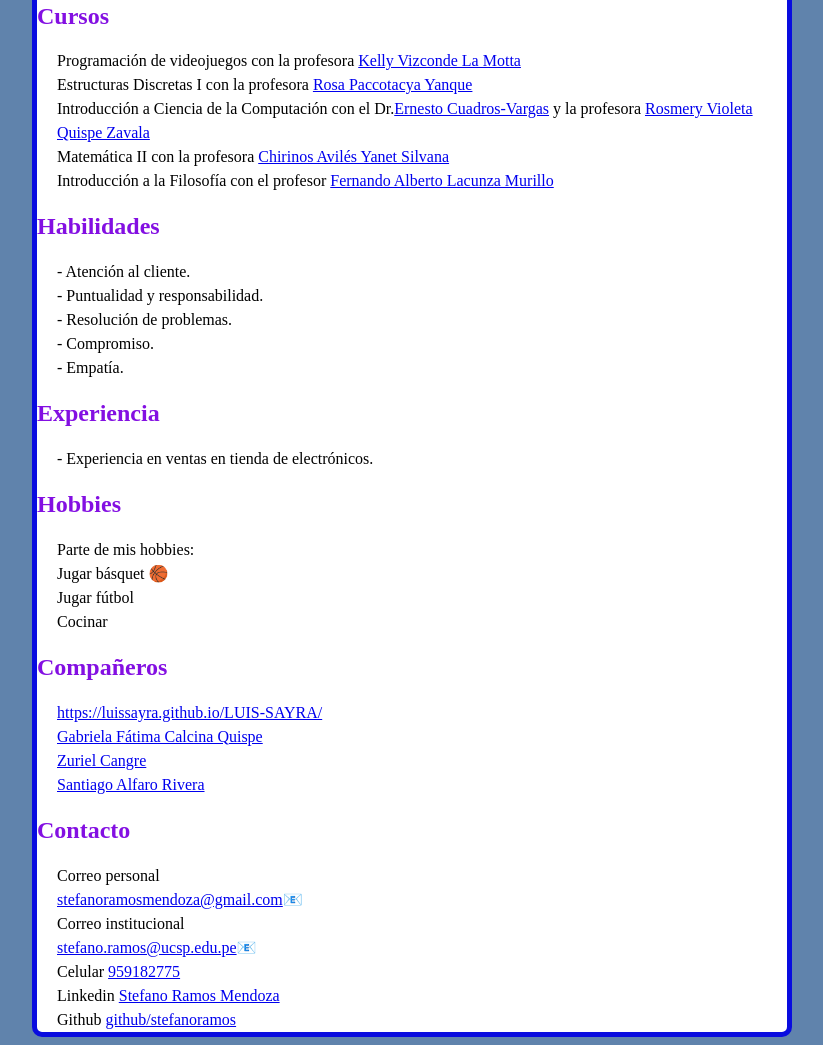
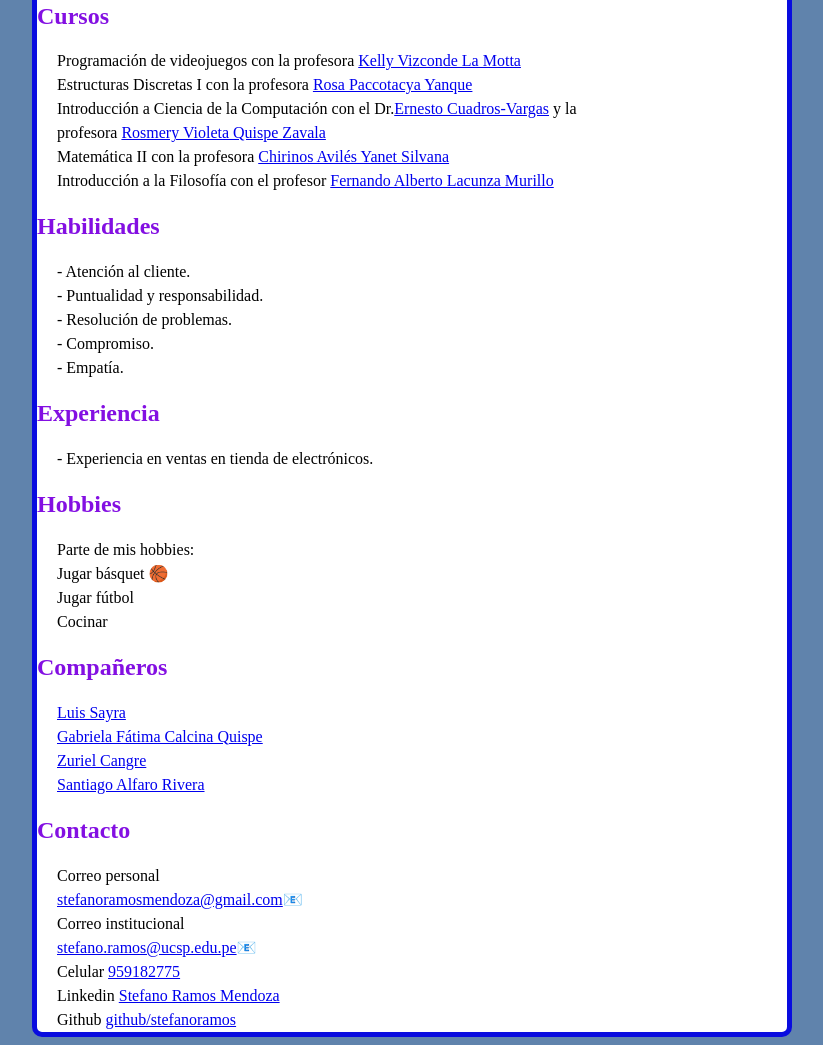
Before and after one commit to stefanoramos-gif/Stefano, a plain HTML site: page index.html in a window 1280 px wide. Shown: the part 539-1584 px from the top of the page, without its empty margins (228-1051 px from the left). Drawn offline with Linux system fonts and the light colour scheme.

Commit message:
Update index.html

```diff
--- a/index.html
+++ b/index.html
@@ -55,7 +55,7 @@
 
                     Estructuras Discretas I con la profesora <a href="https://www.linkedin.com/in/rpaccotacyay/?originalSubdomain=pe">Rosa Paccotacya Yanque</a><br>
 
-                    Introducción a Ciencia de la Computación con el Dr.<a href="https://www.linkedin.com/in/ecuadrosv/?originalSubdomain=pe">Ernesto Cuadros-Vargas</a>   y la profesora <a href="https://www.linkedin.com/in/rosmery-violeta-quispe-zavala-58374638/?originalSubdomain=pe">Rosmery Violeta Quispe Zavala</a><br>
+                    Introducción a Ciencia de la Computación con el Dr.<a href="https://www.linkedin.com/in/ecuadrosv/?originalSubdomain=pe">Ernesto Cuadros-Vargas</a>   y la  <br> profesora <a href="https://www.linkedin.com/in/rosmery-violeta-quispe-zavala-58374638/?originalSubdomain=pe">Rosmery Violeta Quispe Zavala</a><br>
 
                     Matemática II con la profesora <a href="https://www.linkedin.com/in/yanet-silvana-chirinos-aviles-41a3b5177/">Chirinos Avilés Yanet Silvana </a> <br>
                     Introducción a la Filosofía con el profesor <a href="https://www.linkedin.com/in/fernando-alberto-lacunza-murillo-604580220/?originalSubdomain=pe">Fernando Alberto Lacunza Murillo</a><br>
@@ -86,7 +86,7 @@
             </section>
             <section id="Compañeros">
                 <h2 class="h2">Compañeros</h2>
-                <p class="p"><a href="https://luissayra.github.io/LUIS-SAYRA/">https://luissayra.github.io/LUIS-SAYRA/</a> </p>
+                <p class="p"><a href="https://luissayra.github.io/LUIS-SAYRA/">Luis Sayra</a> </p>
                 <p class="p"><a href="https://gabrielacalcinaq.github.io/Gabriela-Calcina/">Gabriela Fátima Calcina Quispe</a> </p>
                 <p class="p"><a href="https://zurielcangre.github.io/Zuriel-Cangre//">Zuriel Cangre</a> </p>
                 <p class="p"><a href="https://santiagoalfarorivera.github.io/">Santiago Alfaro Rivera</a> </p>
```
